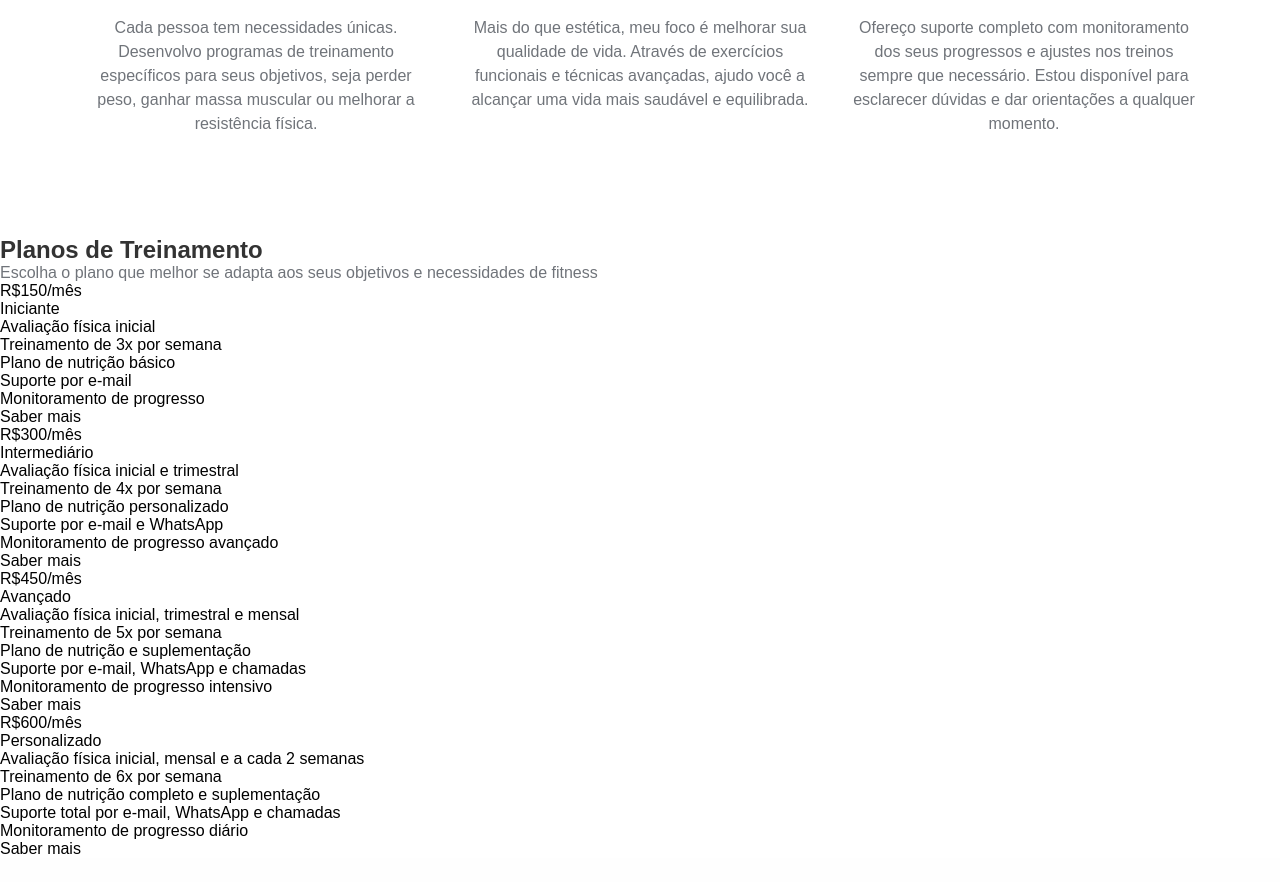
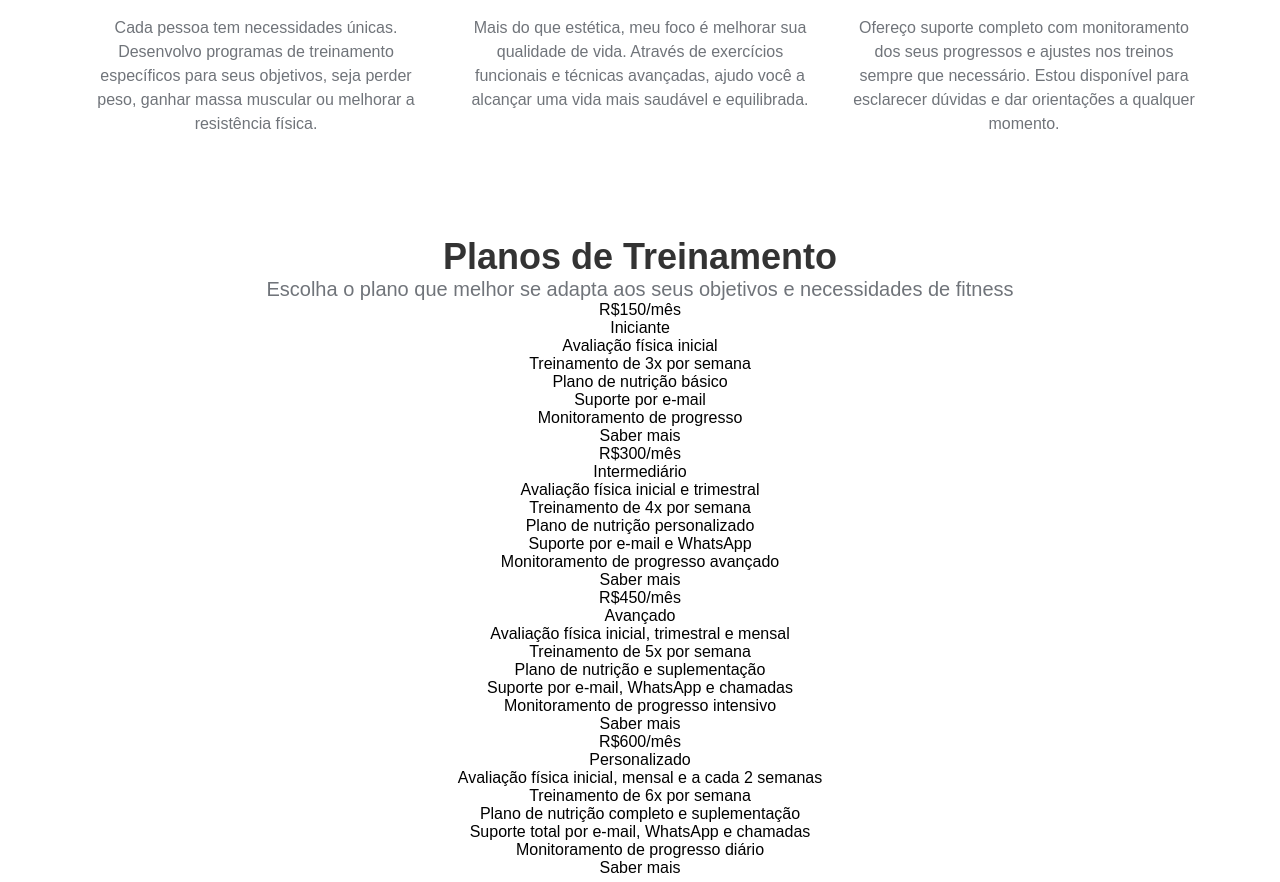
Before and after one commit to Lucas-Espindola-dev/projeto_personal, a Django app: page /home/ in a window 1280 px wide. Shown: the part 692-1574 px from the top of the page. Before the commit the page ends 1546 px from the top, so only its background shows below. Run offline with Django 5.2, Linux system fonts and the light colour scheme.

Commit message:
Styling price container

```diff
--- a/static/css/styles.css
+++ b/static/css/styles.css
@@ -93,6 +93,8 @@ nav {
     font-size: 27px;
 }
 
+/* Services */
+
 .services-container {
     padding: 5rem 0;
 }
@@ -134,3 +136,18 @@ nav {
 .services-container p{
     line-height: 24px;
 }
+
+/* Prices and plans*/
+
+.pricing-container {
+    padding-bottom: 5px;
+    text-align: center;
+}
+
+.pricing-container h2{
+    font-size: 36px;
+}
+
+.pricing-container p{
+    font-size: 20px;
+}
```
